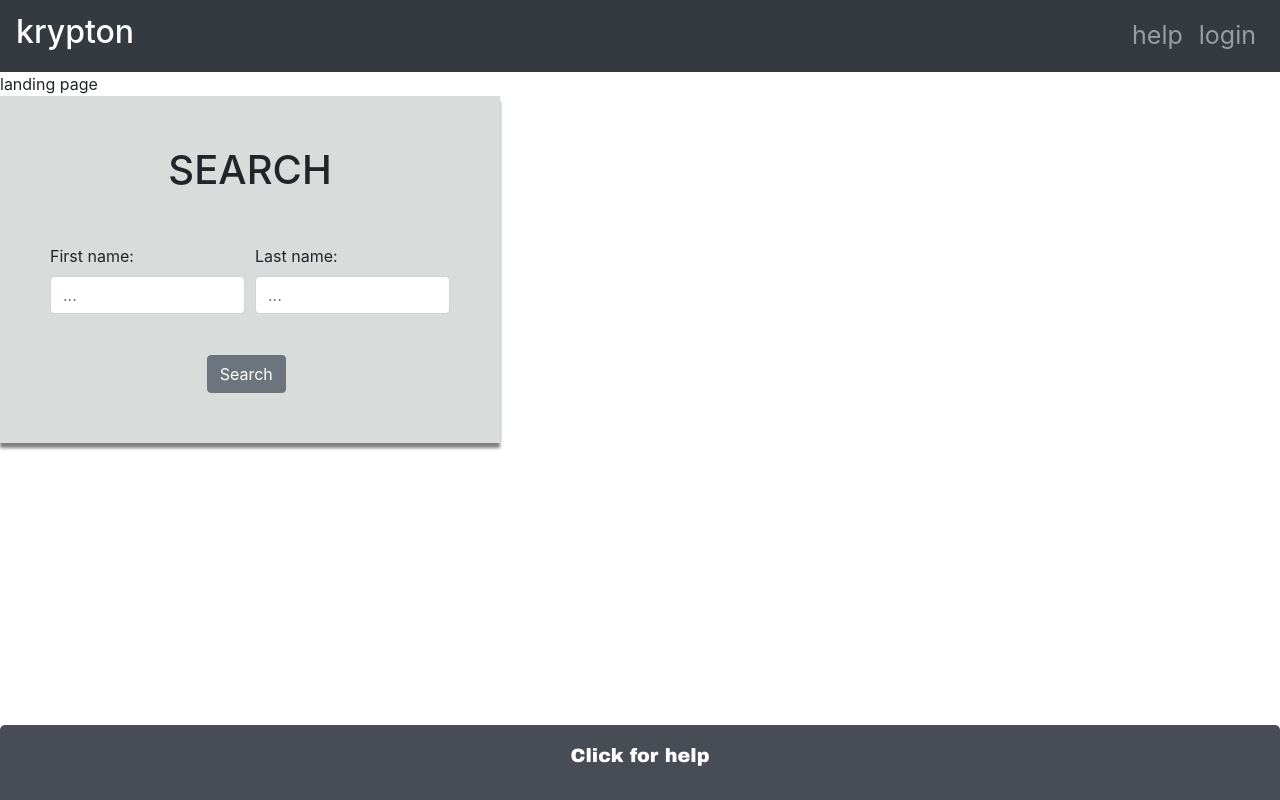
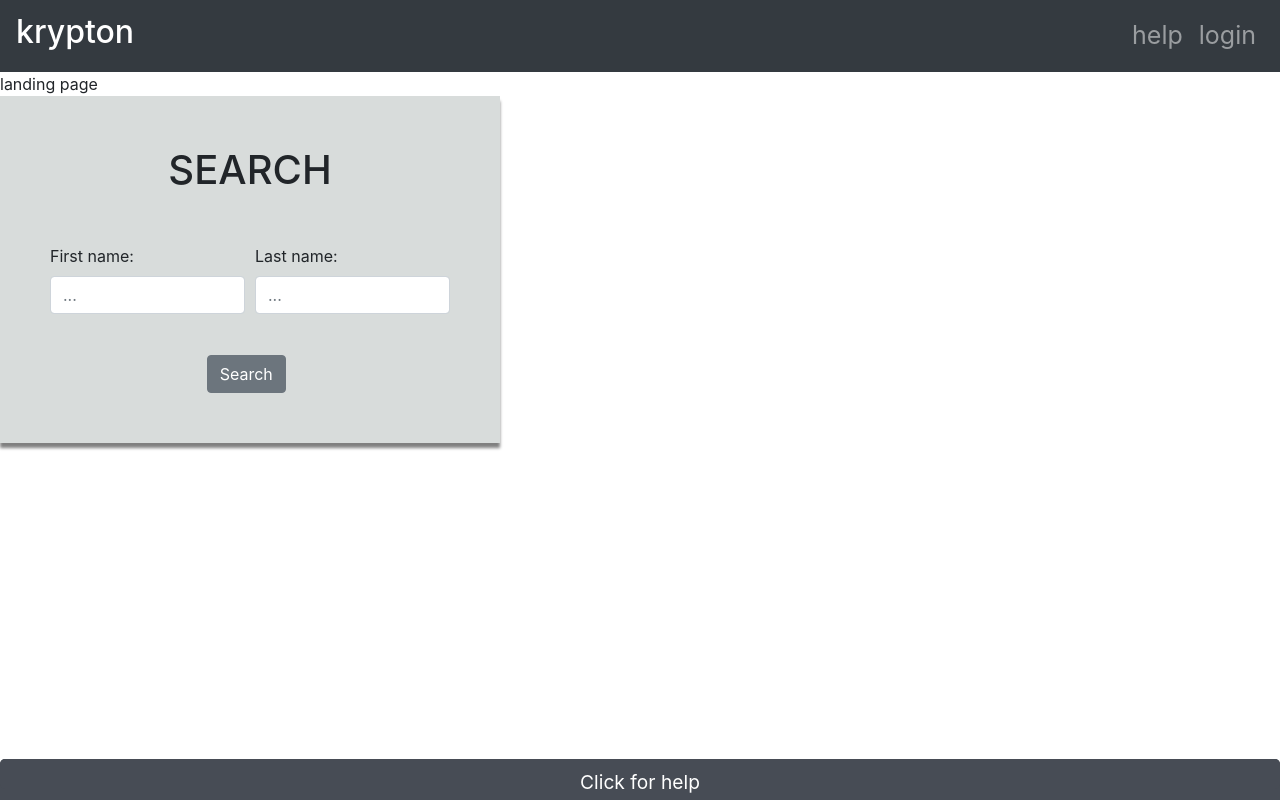
Before and after one commit to hbuck95/team-krypton, a React (Create React App) app in the folder frontend/: page /home in a window 1280 px wide. Built offline with nearby package versions, Linux system fonts and the light colour scheme; what google-maps-react would draw is missing.

Commit message:
footer tweaks

```diff
--- a/frontend/src/components/Footer.js
+++ b/frontend/src/components/Footer.js
@@ -59,7 +59,7 @@ export default class Footer extends Component {
             <div style={{ height: "50px", paddingTop: "1.2rem" }}>
                 <div class="window">
                     <input type="checkbox" id="toggle" className="toggle" />
-                    <label for="toggle">Click for help</label>
+                    <label for="toggle"></label>
                     <div style={{paddingRight:"75px", paddingLeft:"75px"}}>
                     <p >Lorem ipsum dolor sit amet, consectetur adipiscing elit. Duis imperdiet tempus nibh vel venenatis. Interdum et malesuada fames ac ante ipsum primis in faucibus. Proin sodales sem eu dolor facilisis commodo. Praesent iaculis massa et lorem tempus placerat ut sit amet nisl. Nullam non dignissim est. Aenean venenatis eros sed nibh condimentum, eget molestie nulla posuere. Ut eget lorem pretium, rhoncus dolor ac, hendrerit turpis. Fusce a condimentum est, pharetra sodales felis. Lorem ipsum dolor sit amet, consectetur adipiscing elit. Vivamus sit amet sem interdum nulla congue pellentesque. Morbi bibendum sapien ut tortor maximus porttitor. Mauris congue, risus sit amet aliquam lobortis, ligula nisl porta odio, tincidunt faucibus ex ex eu dolor. Suspendisse id elementum quam. Morbi erat dolor, vestibulum eu pulvinar eget, finibus quis metus. Curabitur eu sollicitudin velit. Nam pharetra commodo magna, sed tempor lacus vestibulum a.</p>
                     <p>Cras vitae porttitor mauris. Nulla vel massa quis mauris consectetur pellentesque ut quis orci. Aenean sit amet sapien vel dui congue tristique quis tempus mi. In efficitur faucibus neque eu tempus. Cras vitae ipsum accumsan sapien lobortis volutpat ut et ipsum. Donec sed ipsum orci. Pellentesque id viverra tortor. Aliquam ultrices aliquet massa, nec sagittis ante. Donec eget lectus vehicula, blandit augue nec, tempus est. Etiam quis nunc pulvinar, feugiat felis in, suscipit lectus. Ut urna sapien, consectetur ut augue eu, dignissim ornare elit. Donec pulvinar sodales mi.</p>
--- a/frontend/src/css/Footer.css
+++ b/frontend/src/css/Footer.css
@@ -1,7 +1,6 @@
 div.window {
     color: white;
     width: 220px;
-    padding: .42rem;
     border-top-left-radius: 5px;
     border-top-right-radius: 5px;
     background: #474c55;
@@ -12,11 +11,10 @@ div.window {
     width: 100%;
 
     text-align: center;
-    font-family: BlueHighway, Arial Black, sans-serif;
     margin: 0 auto;
   }
   div.window label {
-    height: 50px;
+    height: 30px;
     display: block;
     background: #474c55;
     font-size: larger;
@@ -24,9 +22,14 @@ div.window {
     padding: .6rem;
     transition: .4s all linear;
   }
+
+  div.window label:before {
+      content: "Click for help"
+  }
+
   div.window label:hover {
     cursor: pointer; background: #515761;
-    height: 60px;
+    height: 50px;
   }
   input.toggle ~ div {
     height: 0px; margin: .2rem;
@@ -34,5 +37,8 @@ div.window {
     transition: 0.6s all cubic-bezier(0.72, -0.48, 0.13, 1.4)
   }
   input.toggle:checked ~ div { height: 700px; }
-  input.toggle:checked + label { background: #515761; }
+  input.toggle:checked + label { background: #515761; height: 50px; }
   input.toggle { display: none; }
+
+  input.toggle:checked + label:before { content: "" }
+  input.toggle:checked + label:after { content: "Click to close" }
```
Also changed, not shown: frontend/src/components/SearchPerson.js (+6 -4 lines).
